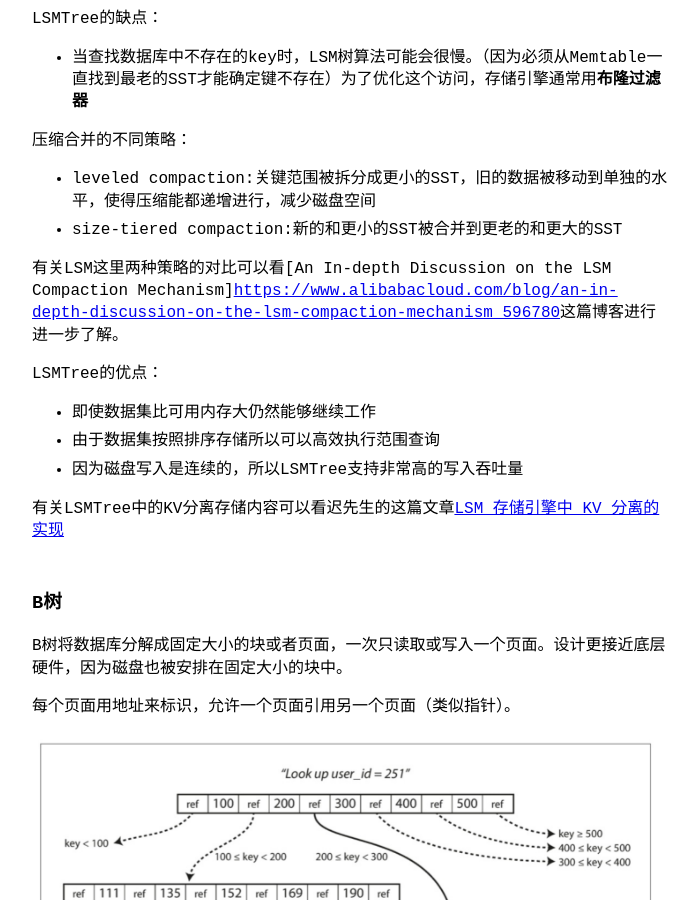
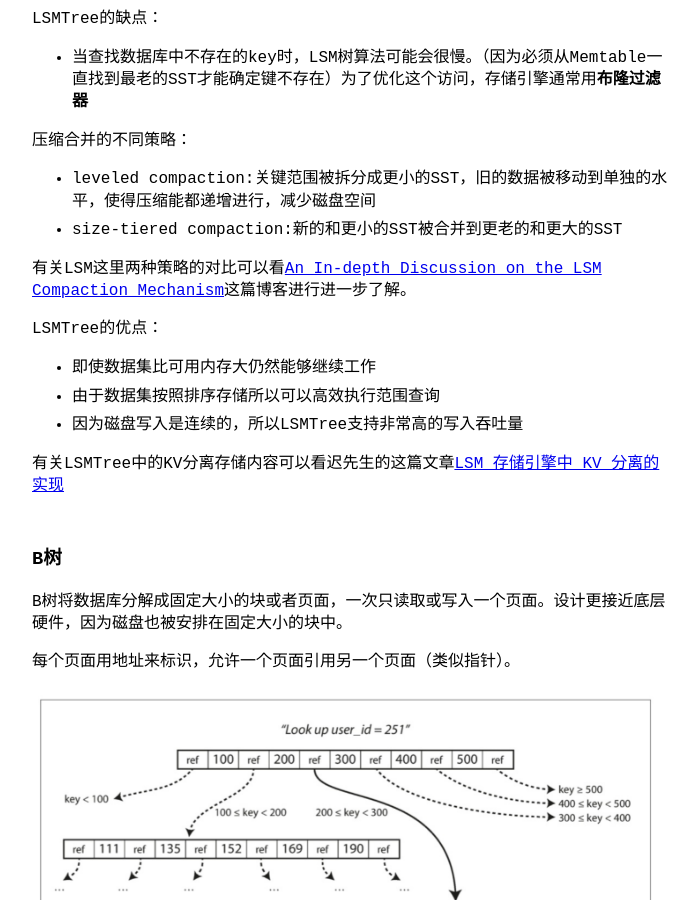
Before and after one commit to Jeremy0953/Jeremy0953.github.io, a Jekyll site: the page built from _posts/2021-10-24-存储与检索.md, in a window 1280 px wide and 900 px high, scrolled down 4670 px. Shown: the whole window, without its empty margins (288-984 px from the left). Built offline with Jekyll 4.4.1, drawn with Linux system fonts in a browser that asks for light colours.

Commit message:
fixed url

```diff
--- a/_posts/2021-10-24-存储与检索.md
+++ b/_posts/2021-10-24-存储与检索.md
@@ -115,7 +115,7 @@ LSMTree的缺点：
 - leveled compaction:关键范围被拆分成更小的SST，旧的数据被移动到单独的水平，使得压缩能都递增进行，减少磁盘空间
 - size-tiered compaction:新的和更小的SST被合并到更老的和更大的SST
 
-有关LSM这里两种策略的对比可以看[An In-depth Discussion on the LSM Compaction Mechanism]<https://www.alibabacloud.com/blog/an-in-depth-discussion-on-the-lsm-compaction-mechanism_596780>这篇博客进行进一步了解。
+有关LSM这里两种策略的对比可以看[An In-depth Discussion on the LSM Compaction Mechanism](https://www.alibabacloud.com/blog/an-in-depth-discussion-on-the-lsm-compaction-mechanism_596780)这篇博客进行进一步了解。
 
 LSMTree的优点：
 - 即使数据集比可用内存大仍然能够继续工作
```
